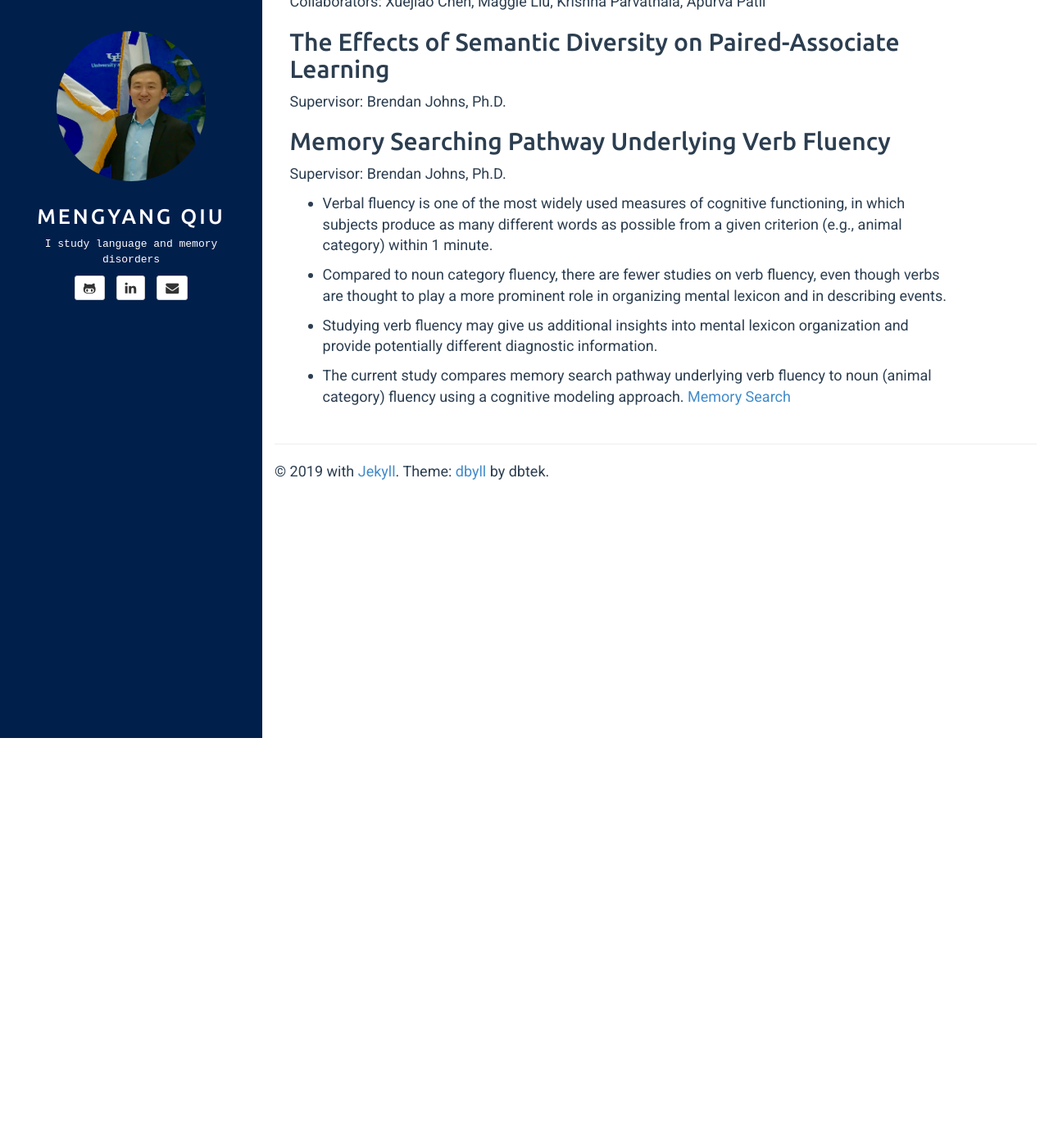
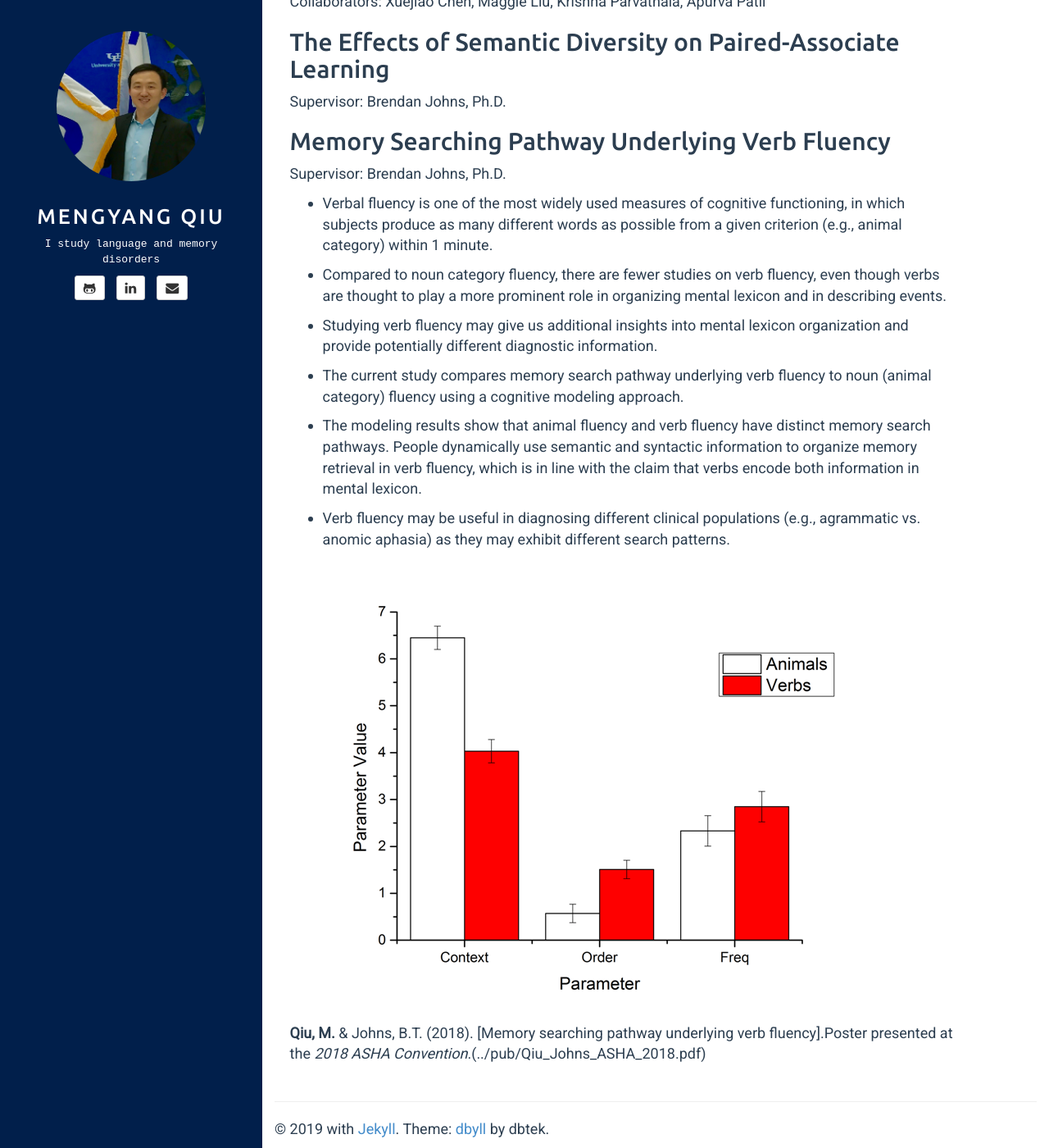
Before and after one commit to mengyangq/mengyangq.github.io, a Jekyll site: the page built from projects.html, in a window 1280 px wide and 1400 px high, scrolled down 261 px. Shown: the whole window at 82% size. Built offline with Jekyll 4.4.1, drawn with Linux system fonts in a browser that asks for light colours.

Commit message:
Update projects.md

```diff
--- a/_includes/projects.md
+++ b/_includes/projects.md
@@ -17,4 +17,11 @@ Supervisor: Brendan Johns, Ph.D.
 - Studying verb fluency may give us additional insights into mental lexicon organization and provide potentially different diagnostic information.
 
 - The current study compares memory search pathway underlying verb fluency to noun (animal category) fluency using a cognitive modeling approach.
-[Memory Search](../pub/Qiu_Johns_ASHA_2018.pdf)
+
+- The modeling results show that animal fluency and verb fluency have distinct memory search pathways. People dynamically use semantic and syntactic information to organize memory retrieval in verb fluency, which is in line with the claim that verbs encode both information in mental lexicon.
+
+- Verb fluency may be useful in diagnosing different clinical populations (e.g., agrammatic vs. anomic aphasia) as they may exhibit different search patterns.
+
+![alt text](../pub/vf.png "Verb Fluency")
+
+**Qiu, M.** & Johns, B.T. (2018). [Memory searching pathway underlying verb fluency].Poster presented at the *2018 ASHA Convention*.(../pub/Qiu_Johns_ASHA_2018.pdf)
```
